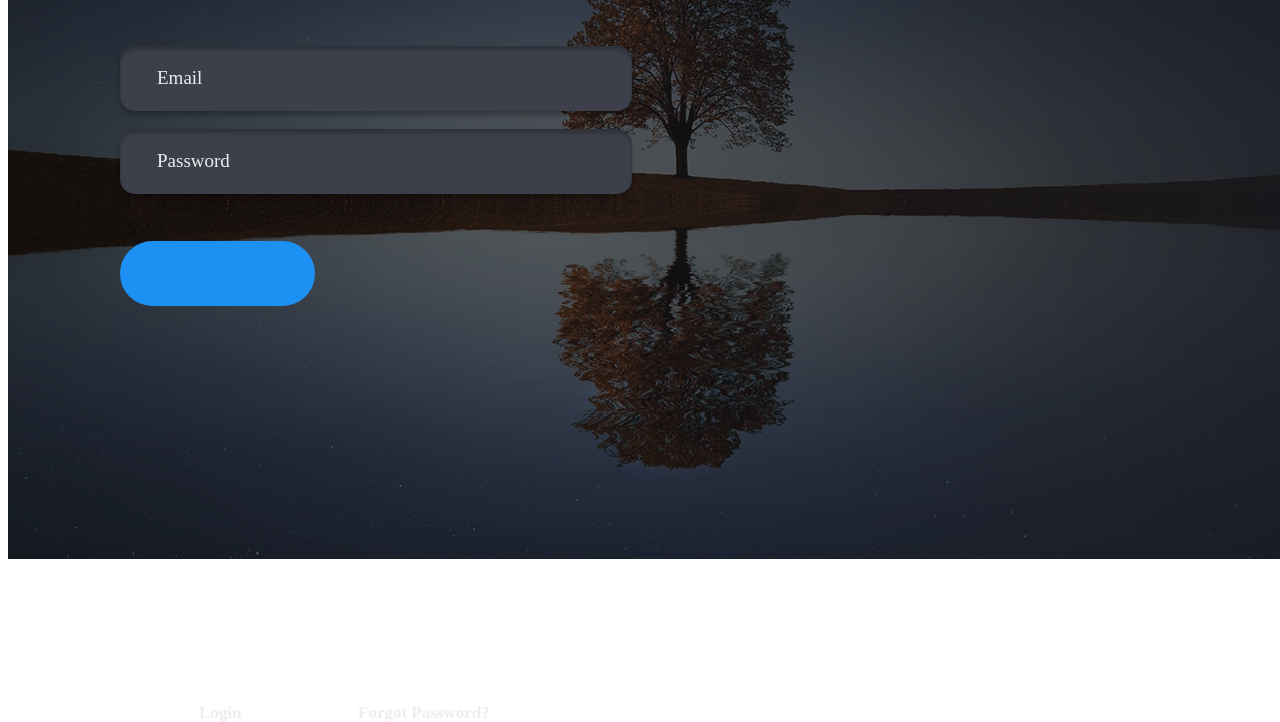
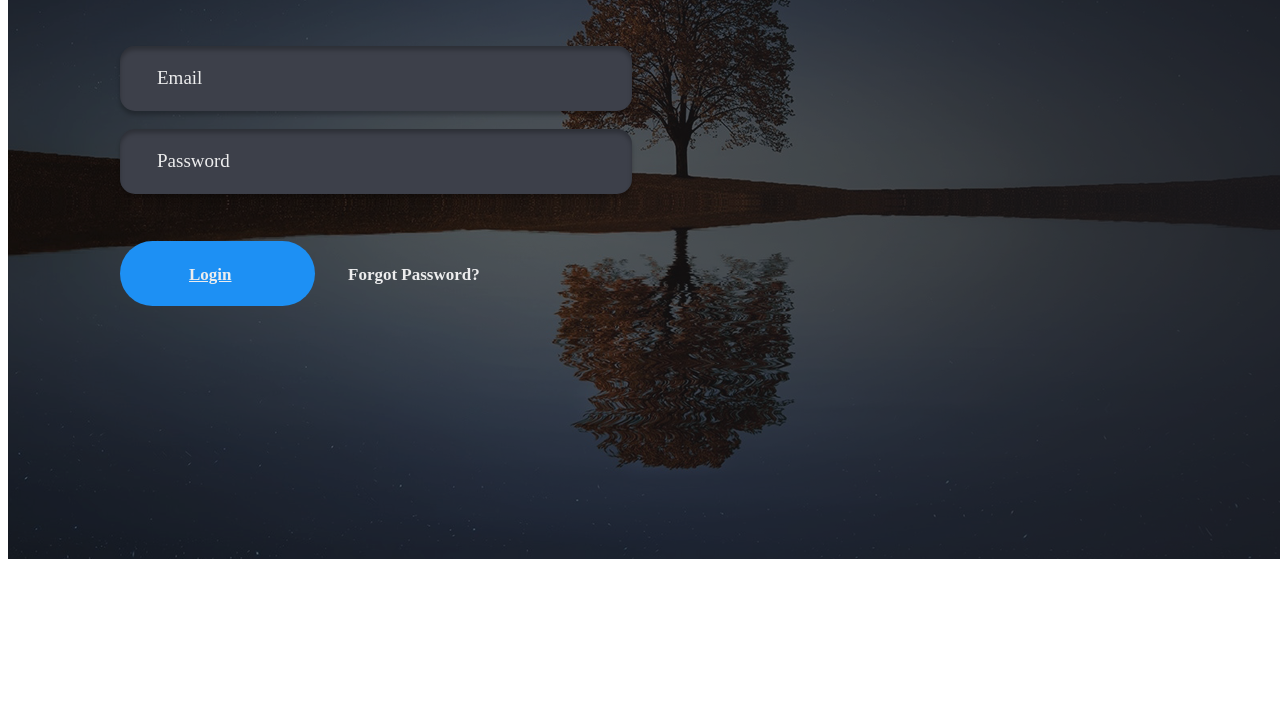
Before and after one commit to mrigajana-makstark/Login-UDSA, a plain HTML site: page index.html in a window 1280 px wide. Shown: the part 473-1195 px from the top of the page. After the commit the page ends 1040 px from the top, so only its background shows below. Drawn offline with Linux system fonts and the light colour scheme.

Commit message:
Update index.html

```diff
--- a/index.html
+++ b/index.html
@@ -23,11 +23,10 @@
   <div class="email-text">Email</div>
   <div class="password"></div>
   <div class="password-text">Password</div>
-<div class="btn" action="></div>
-                         <a href="https://mrigajana-makstark.github.io/The-Crave_Story/">
-<div class="btn-text">
+<div class="btn"></div>
+                         <a href="https://mrigajana-makstark.github.io/The-Crave_Story/" class="btn-text">
   Login
-                     </div></a>
+                     </a>
   <div class="forgot">
     Forgot Password?
     </div>
```
